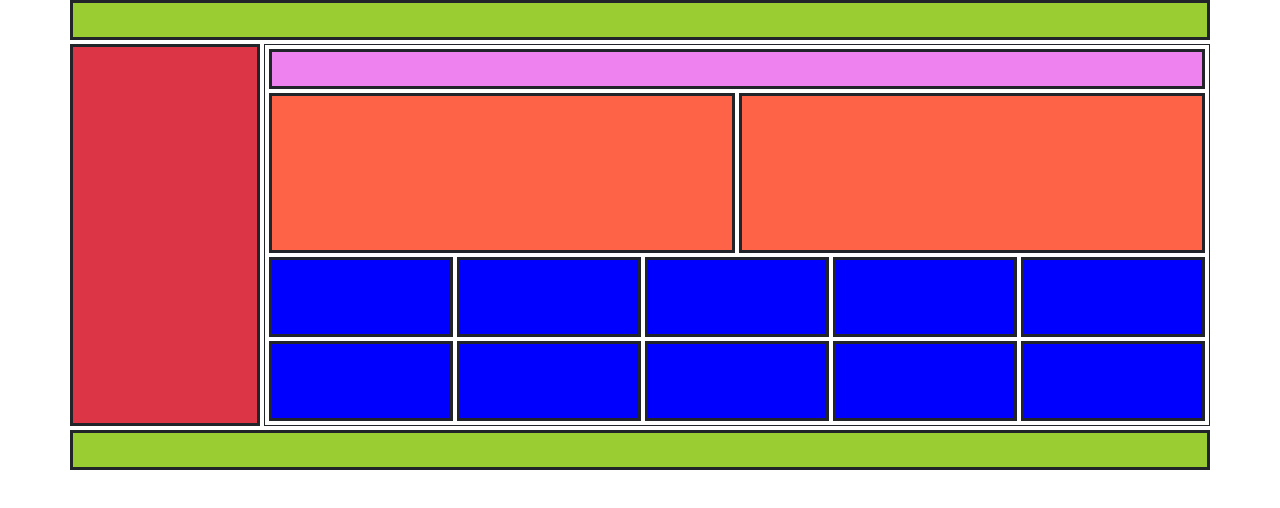
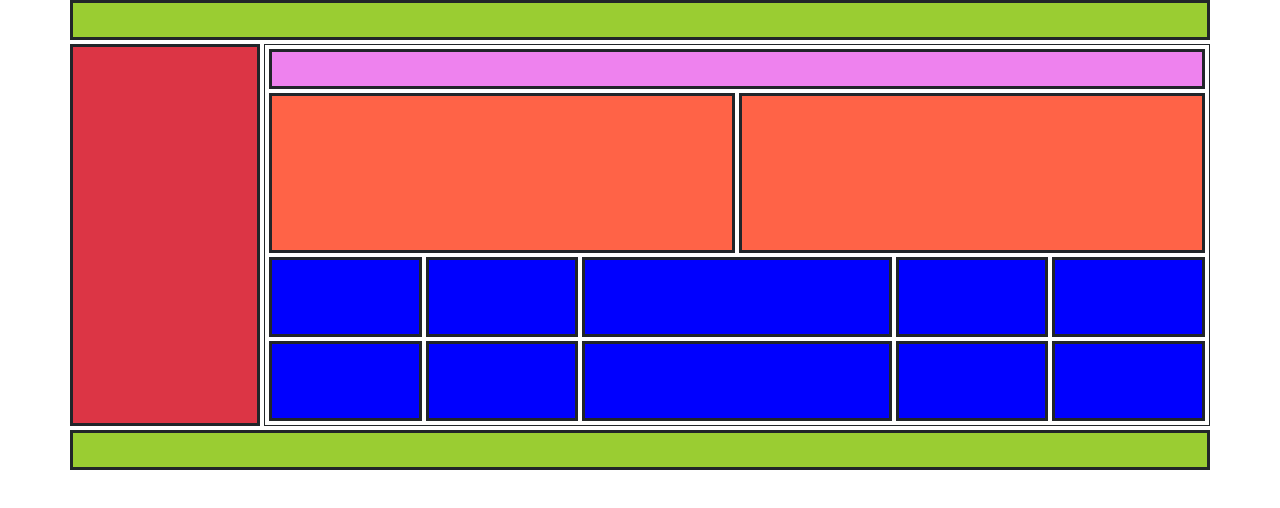
Before and after one commit to juan4dev/DIW09_Layout_Bootstrap, a plain HTML site: page index.html in a window 1280 px wide. Drawn offline with nearby package versions, Linux system fonts and the light colour scheme.

Commit message:
update layout

```diff
--- a/index.html
+++ b/index.html
@@ -29,35 +29,35 @@
                         <div class="caja_segundo_nivel border border-dark border-3"></div>
                     </div>
                 </div>
-                <div id="tecer_contenedor" class="row row-cols-2 row-cols-sm-3 row-cols-md-5 gy-1 gx-1 mb-1">
-                    <div class="col">
+                <div id="tecer_contenedor" class="row row-cols-2 row-cols-sm-3 gy-1 gx-1 mb-1">
+                    <div class="col col-md-2">
                         <div class="border border-dark border-3"></div>
                     </div>
-                    <div class="col">
+                    <div class="col col-md-2">
                         <div class="border border-dark border-3"></div>
                     </div>
-                    <div class="col">
+                    <div class="col col-md-4">
                         <div class="border border-dark border-3"></div>
                     </div>
-                    <div class="col">
+                    <div class="col col-md-2">
                         <div class="border border-dark border-3"></div>
                     </div>
-                    <div class="col">
+                    <div class="col col-md-2">
                         <div class="border border-dark border-3"></div>
                     </div>
-                    <div class="col">
+                    <div class="col col-md-2">
                         <div class="border border-dark border-3"></div>
                     </div>
-                    <div class="col">
+                    <div class="col col-md-2">
                         <div class="border border-dark border-3"></div>
                     </div>
-                    <div class="col">
+                    <div class="col col-md-4">
                         <div class="border border-dark border-3"></div>
                     </div>
-                    <div class="col">
+                    <div class="col col-md-2">
                         <div class="border border-dark border-3"></div>
                     </div>
-                    <div class="col">
+                    <div class="col col-md-2">
                         <div class="border border-dark border-3"></div>
                     </div>
                 </div>
```
